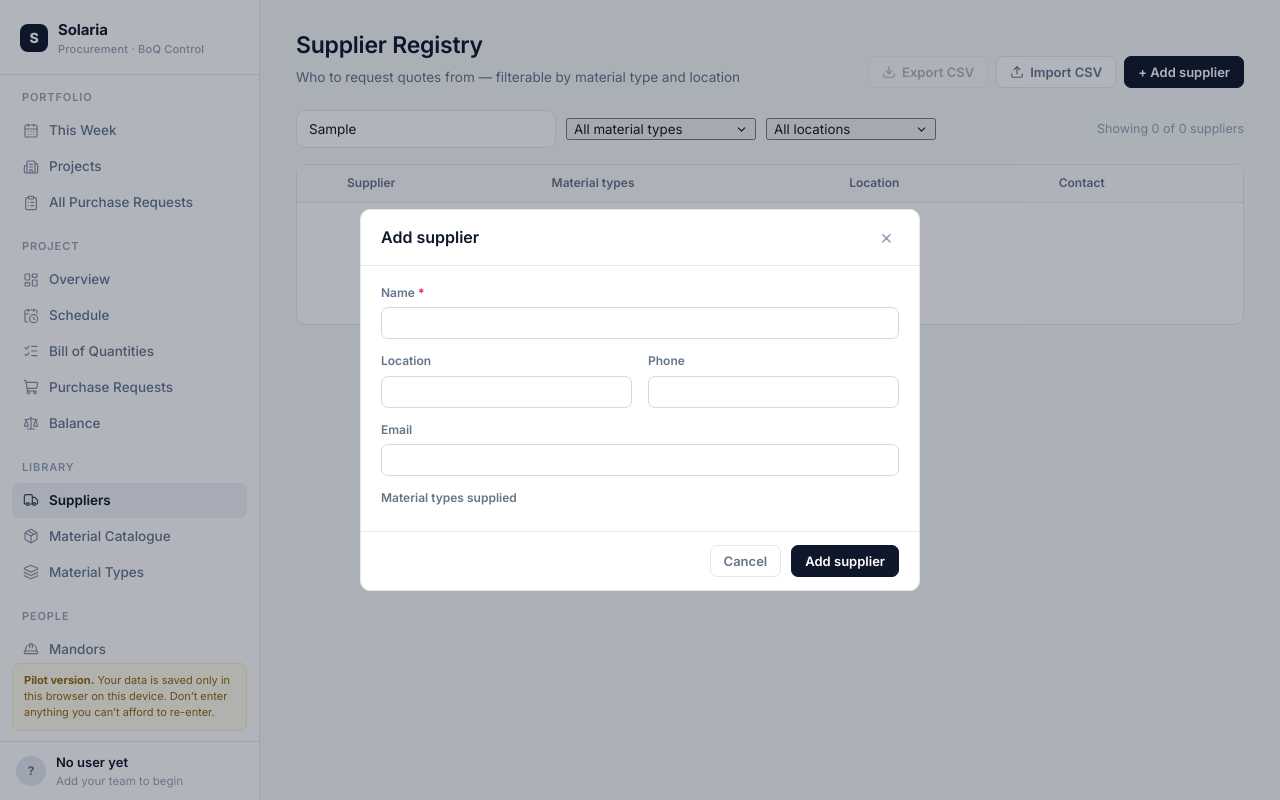
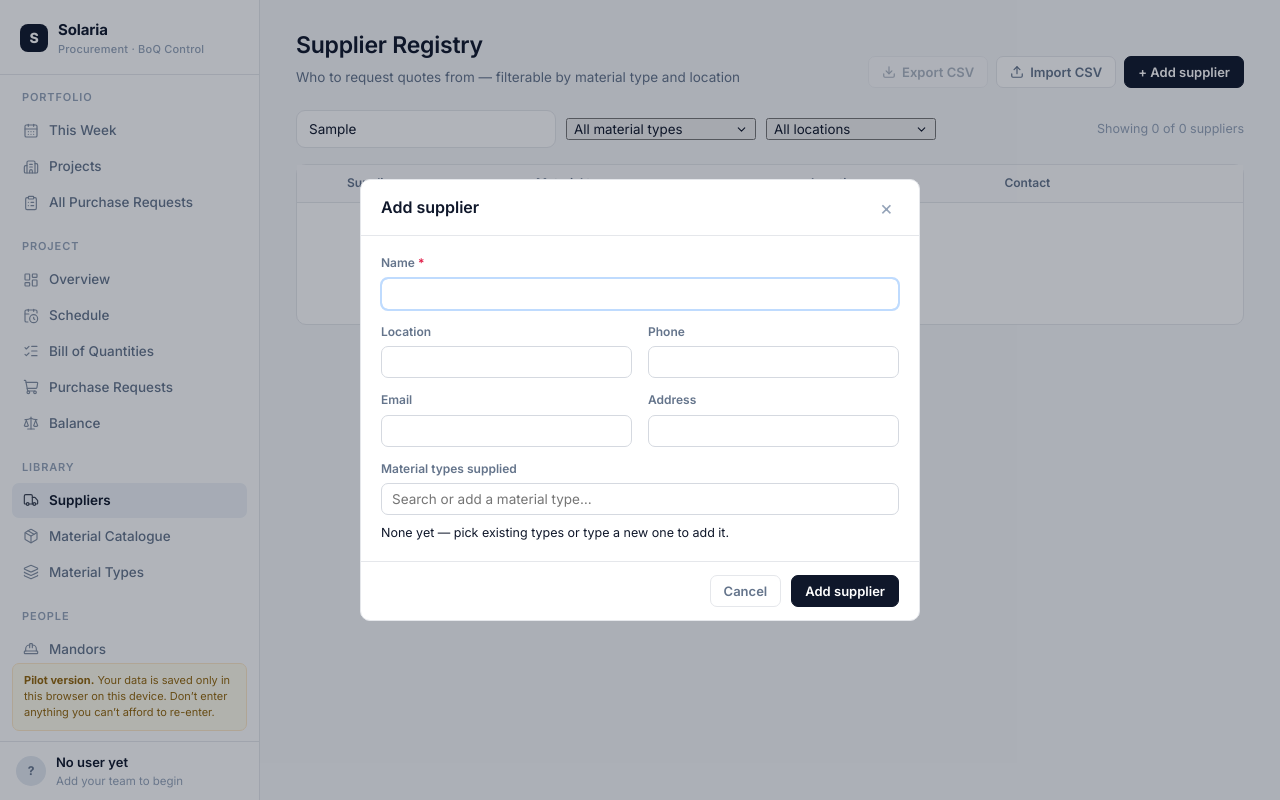
Before and after one commit to elbertdar/Solaria-BoQ-Project, a React (Vite) app: page /suppliers in a window 1280 px wide. Both pictures are taken after typing "Sample" into the empty fields and a click on the button "+ Add supplier". Built offline with nearby package versions, Linux system fonts and the light colour scheme.

Commit message:
Supplier page fixes

```diff
--- a/src/pages/SuppliersPage.jsx
+++ b/src/pages/SuppliersPage.jsx
@@ -1,17 +1,19 @@
 import { useMemo, useState } from 'react';
 import { useStore } from '../store/StoreContext.jsx';
 import Modal from '../components/Modal.jsx';
-import { FilterBar, FilterSearch, FilterSelect } from '../components/ui.jsx';
+import ComboBox from '../components/ComboBox.jsx';
+import { FilterBar, FilterSearch, FilterSelect, DeleteConfirm } from '../components/ui.jsx';
 import ExportButton from '../components/ExportButton.jsx';
 import ImportButton from '../components/ImportButton.jsx';
 
 export default function SuppliersPage() {
-  const { db, addSupplier } = useStore();
+  const { db, addSupplier, updateSupplier, deleteSupplier } = useStore();
   const [typeFilter, setTypeFilter] = useState([]);
   const [locationFilter, setLocationFilter] = useState([]);
   const [q, setQ] = useState('');
   const [selected, setSelected] = useState(new Set());
-  const [adding, setAdding] = useState(false);
+  const [editing, setEditing] = useState(undefined); // undefined = closed, null = new, object = edit
+  const [delFor, setDelFor] = useState(null);
 
   const typeName = (id) => db.materialTypes.find((t) => t.id === id)?.name || id;
   const locations = useMemo(() => [...new Set(db.suppliers.map((s) => s.location).filter(Boolean))].sort(), [db.suppliers]);
@@ -34,6 +36,8 @@ export default function SuppliersPage() {
     });
   }
 
+  const usedOnPrs = (id) => db.prs.filter((p) => p.supplierPrimaryId === id || p.supplierSecondaryId === id).length;
+
   return (
     <>
       <div className="page-head" style={{ display: 'flex', alignItems: 'flex-end', justifyContent: 'space-between', gap: 12, flexWrap: 'wrap' }}>
@@ -52,7 +56,7 @@ export default function SuppliersPage() {
             { header: 'ID', value: (s) => s.id },
           ]} />
           <ImportButton entity="suppliers" />
-          <button className="btn primary" onClick={() => setAdding(true)}>+ Add supplier</button>
+          <button className="btn primary" onClick={() => setEditing(null)}>+ Add supplier</button>
         </div>
       </div>
 
@@ -71,7 +75,7 @@ export default function SuppliersPage() {
             <thead>
               <tr>
                 <th style={{ width: 36 }}></th>
-                <th>Supplier</th><th>Material types</th><th>Location</th><th>Contact</th>
+                <th>Supplier</th><th>Material types</th><th>Location</th><th>Contact</th><th></th>
               </tr>
             </thead>
             <tbody>
@@ -79,51 +83,89 @@ export default function SuppliersPage() {
                 <tr key={s.id}>
                   <td><input type="checkbox" checked={selected.has(s.id)} onChange={() => toggle(s.id)} /></td>
                   <td><b>{s.name}</b></td>
-                  <td>{s.materialTypeIds.map((t) => <span className="chip" key={t}>{typeName(t)}</span>)}</td>
-                  <td>{s.location}</td>
+                  <td>{s.materialTypeIds.length === 0
+                    ? <span className="muted">—</span>
+                    : s.materialTypeIds.map((t) => <span className="chip" key={t}>{typeName(t)}</span>)}</td>
+                  <td>{s.location || <span className="muted">—</span>}</td>
                   <td className="muted">{s.contact?.phone}<br />{s.contact?.email}</td>
+                  <td className="num" style={{ whiteSpace: 'nowrap' }}>
+                    <button className="btn sm ghost" onClick={() => setEditing(s)}>Edit</button>{' '}
+                    <button className="btn sm ghost" style={{ color: 'var(--risk)' }} onClick={() => setDelFor(s)}>Delete</button>
+                  </td>
                 </tr>
               ))}
               {rows.length === 0 && (
-                <tr><td colSpan={5}><div className="empty">No suppliers match this filter.</div></td></tr>
+                <tr><td colSpan={6}><div className="empty">{db.suppliers.length === 0 ? 'No suppliers yet.' : 'No suppliers match this filter.'}</div></td></tr>
               )}
             </tbody>
           </table>
         </div>
       </div>
 
-      {adding && <AddSupplier onClose={() => setAdding(false)} onAdd={addSupplier} types={db.materialTypes} />}
+      {editing !== undefined && (
+        <SupplierModal
+          supplier={editing}
+          onClose={() => setEditing(undefined)}
+          onSave={(vals) => { if (editing) updateSupplier(editing.id, vals); else addSupplier(vals); setEditing(undefined); }}
+        />
+      )}
+
+      {delFor && (
+        <DeleteConfirm
+          title={`Delete · ${delFor.name}`}
+          confirmLabel="Delete supplier"
+          confirmMsg={<>
+            Delete <b>{delFor.name}</b>?{' '}
+            {usedOnPrs(delFor.id) > 0
+              ? <>It’s named on <b>{usedOnPrs(delFor.id)} purchase request{usedOnPrs(delFor.id) === 1 ? '' : 's'}</b> — those keep their record but lose this supplier reference.</>
+              : 'It isn’t referenced by any purchase requests.'}
+          </>}
+          onConfirm={() => { deleteSupplier(delFor.id); setDelFor(null); }}
+          onClose={() => setDelFor(null)}
+        />
+      )}
     </>
   );
 }
 
-function AddSupplier({ onClose, onAdd, types }) {
-  const [name, setName] = useState('');
-  const [location, setLocation] = useState('');
-  const [phone, setPhone] = useState('');
-  const [email, setEmail] = useState('');
-  const [typeIds, setTypeIds] = useState(new Set());
+function SupplierModal({ supplier, onClose, onSave }) {
+  const { db, addMaterialType } = useStore();
+  const editing = !!supplier;
+  const [name, setName] = useState(supplier?.name ?? '');
+  const [location, setLocation] = useState(supplier?.location ?? '');
+  const [phone, setPhone] = useState(supplier?.contact?.phone ?? '');
+  const [email, setEmail] = useState(supplier?.contact?.email ?? '');
+  const [address, setAddress] = useState(supplier?.contact?.address ?? '');
+  const [typeIds, setTypeIds] = useState(() => [...(supplier?.materialTypeIds ?? [])]);
   const [error, setError] = useState('');
 
-  function toggleType(id) {
-    setTypeIds((prev) => { const n = new Set(prev); n.has(id) ? n.delete(id) : n.add(id); return n; });
-  }
+  const typeName = (id) => db.materialTypes.find((t) => t.id === id)?.name || id;
+  // Only offer not-yet-added types in the dropdown; resolveId checks ALL types so typing an
+  // existing name never offers a duplicate "create" row.
+  const available = db.materialTypes.filter((t) => !typeIds.includes(t.id)).map((t) => ({ id: t.id, label: t.name }));
+  const resolveType = (s) => db.materialTypes.find((t) => t.name.toLowerCase() === s.trim().toLowerCase())?.id || null;
+  const addType = (id) => { if (id && !typeIds.includes(id)) setTypeIds((p) => [...p, id]); };
+  const removeType = (id) => setTypeIds((p) => p.filter((x) => x !== id));
+
   function save() {
     if (!name.trim()) { setError('Supplier name is required.'); return; }
-    onAdd({ name: name.trim(), location: location.trim(), materialTypeIds: [...typeIds], contact: { phone, email, address: '' } });
+    onSave({
+      name: name.trim(), location: location.trim(), materialTypeIds: typeIds,
+      contact: { phone: phone.trim(), email: email.trim(), address: address.trim() },
+    });
     onClose();
   }
 
   return (
-    <Modal title="Add supplier" onClose={onClose}
+    <Modal title={editing ? `Edit · ${supplier.name}` : 'Add supplier'} onClose={onClose}
       footer={<>
         <button className="btn ghost" onClick={onClose}>Cancel</button>
-        <button className="btn primary" onClick={save}>Add supplier</button>
+        <button className="btn primary" onClick={save}>{editing ? 'Save changes' : 'Add supplier'}</button>
       </>}>
       <div className="form-grid">
         <div className="full">
           <label className="lbl">Name <span className="req">*</span></label>
-          <input type="text" value={name} onChange={(e) => setName(e.target.value)} />
+          <input type="text" value={name} autoFocus onChange={(e) => setName(e.target.value)} />
         </div>
         <div>
           <label className="lbl">Location</label>
@@ -133,19 +175,27 @@ function AddSupplier({ onClose, onAdd, types }) {
           <label className="lbl">Phone</label>
           <input type="text" value={phone} onChange={(e) => setPhone(e.target.value)} />
         </div>
-        <div className="full">
+        <div>
           <label className="lbl">Email</label>
           <input type="text" value={email} onChange={(e) => setEmail(e.target.value)} />
         </div>
+        <div>
+          <label className="lbl">Address</label>
+          <input type="text" value={address} onChange={(e) => setAddress(e.target.value)} />
+        </div>
         <div className="full">
           <label className="lbl">Material types supplied</label>
-          <div>
-            {types.map((t) => (
-              <label key={t.id} className="chip" style={{ cursor: 'pointer', userSelect: 'none' }}>
-                <input type="checkbox" checked={typeIds.has(t.id)} onChange={() => toggleType(t.id)}
-                  style={{ marginRight: 6, width: 'auto' }} />
-                {t.name}
-              </label>
+          <ComboBox value="" options={available} placeholder="Search or add a material type…"
+            onPick={addType} resolveId={resolveType}
+            onCreate={(qq) => addMaterialType({ name: qq.trim() })}
+            createLabel={(qq) => `Add type “${qq}”`} />
+          <div style={{ display: 'flex', flexWrap: 'wrap', gap: 6, marginTop: 8 }}>
+            {typeIds.length === 0 && <span className="muted" style={{ fontSize: 12.5 }}>None yet — pick existing types or type a new one to add it.</span>}
+            {typeIds.map((id) => (
+              <span className="chip alias" key={id}>
+                {typeName(id)}
+                <span style={{ cursor: 'pointer', marginLeft: 6, opacity: 0.6 }} onClick={() => removeType(id)}>×</span>
+              </span>
             ))}
           </div>
         </div>
--- a/src/store/StoreContext.jsx
+++ b/src/store/StoreContext.jsx
@@ -103,7 +103,20 @@ export function StoreProvider({ children }) {
   const materialCrud = useMemo(() => makeCrud(setDb, 'materials', 'mat', { aliases: [] }), []);
   const addMaterial = materialCrud.add, updateMaterial = materialCrud.update;
   const supplierCrud = useMemo(() => makeCrud(setDb, 'suppliers', 's', { materialTypeIds: [] }), []);
-  const addSupplier = supplierCrud.add;
+  const addSupplier = supplierCrud.add, updateSupplier = supplierCrud.update;
+  // Delete a supplier: drop it and clear it off any PRs that named it (don't orphan refs).
+  const deleteSupplier = useCallback((id) => {
+    setDb((d) => ({
+      ...d,
+      suppliers: d.suppliers.filter((s) => s.id !== id),
+      prs: d.prs.map((p) => {
+        const patch = {};
+        if (p.supplierPrimaryId === id) patch.supplierPrimaryId = null;
+        if (p.supplierSecondaryId === id) patch.supplierSecondaryId = null;
+        return Object.keys(patch).length ? { ...p, ...patch } : p;
+      }),
+    }));
+  }, []);
   const brandCrud = useMemo(() => makeCrud(setDb, 'brands', 'br'), []);
   const addBrand = brandCrud.add, updateBrand = brandCrud.update;
   const typeCrud = useMemo(() => makeCrud(setDb, 'materialTypes', 'mt', { description: '' }), []);
@@ -626,7 +639,7 @@ export function StoreProvider({ children }) {
     addBoqItem, updateBoqItem, patchBoqItem, deleteBoqItem, finalizePhase,
     addPhase, updatePhase, reorderPhase, deletePhase,
     stageBoqModify, stageBoqAdd, editStagedAdd, stageBoqDelete, unstageBoq, discardBoqStaged, commitBoqStaged,
-    addSupplier,
+    addSupplier, updateSupplier, deleteSupplier,
     addBrand, updateBrand, deleteBrand,
     softDeletePr, softDeleteMaterial, softDeleteMaterialType, softDeleteProject, restoreTrash, purgeTrash,
     addMaterialType, updateMaterialType,
@@ -639,7 +652,7 @@ export function StoreProvider({ children }) {
   }), [db, currentProjectId, currentPhaseId, addMaterial, updateMaterial, addAlias, removeAlias,
     addBoqItem, updateBoqItem, patchBoqItem, deleteBoqItem, finalizePhase,
     addPhase, updatePhase, reorderPhase, deletePhase,
-    stageBoqModify, stageBoqAdd, editStagedAdd, stageBoqDelete, unstageBoq, discardBoqStaged, commitBoqStaged, addSupplier, addBrand, updateBrand, deleteBrand, softDeletePr, softDeleteMaterial, softDeleteMaterialType, softDeleteProject, restoreTrash, purgeTrash, addMaterialType, updateMaterialType, addProject, updateProject, addProjectType, deleteProjectType, addPrStatus, updatePrStatus, reorderPrStatus, retirePrStatus, restorePrStatus, addMandor, updateMandor, deleteMandor,
+    stageBoqModify, stageBoqAdd, editStagedAdd, stageBoqDelete, unstageBoq, discardBoqStaged, commitBoqStaged, addSupplier, updateSupplier, deleteSupplier, addBrand, updateBrand, deleteBrand, softDeletePr, softDeleteMaterial, softDeleteMaterialType, softDeleteProject, restoreTrash, purgeTrash, addMaterialType, updateMaterialType, addProject, updateProject, addProjectType, deleteProjectType, addPrStatus, updatePrStatus, reorderPrStatus, retirePrStatus, restorePrStatus, addMandor, updateMandor, deleteMandor,
     addUser, updateUser, deleteUser,
     addPr, updatePr, setPrStatus, deletePr, importData, importEntity, resetDb]);
 
```
